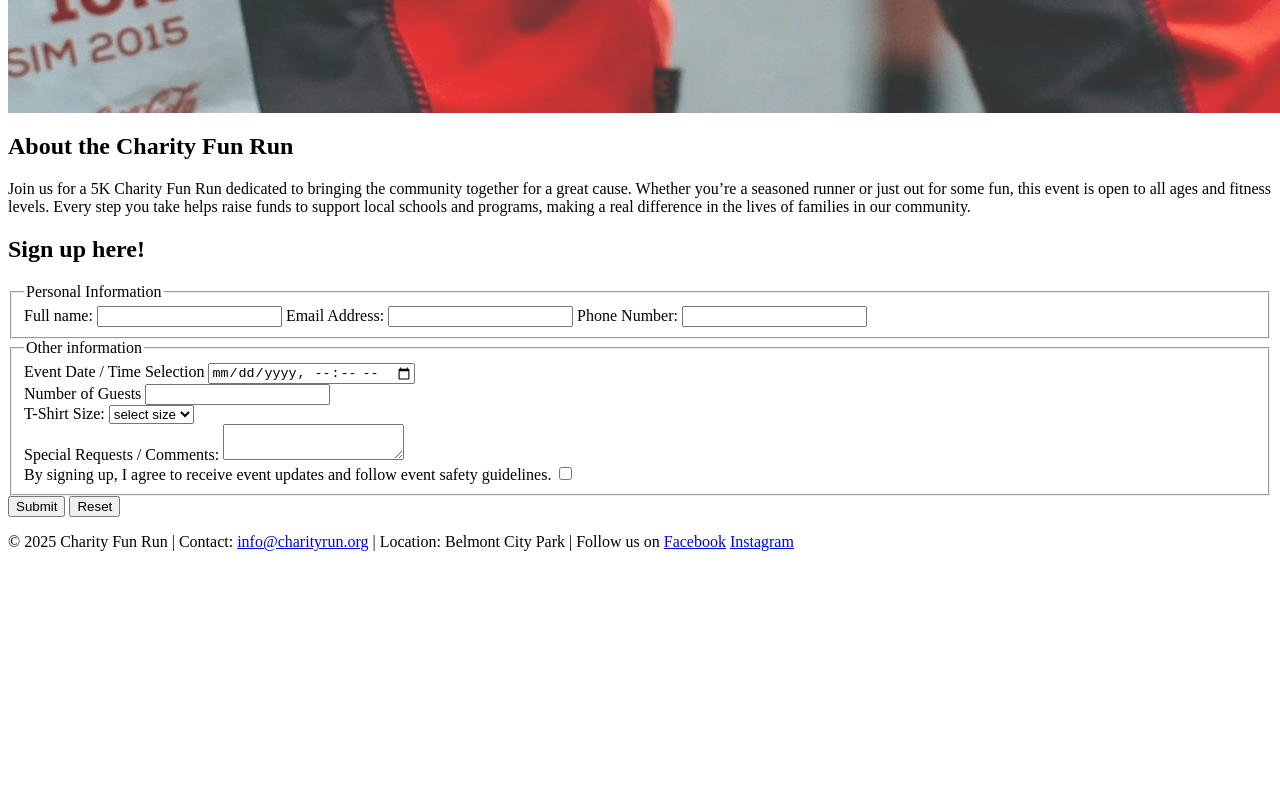
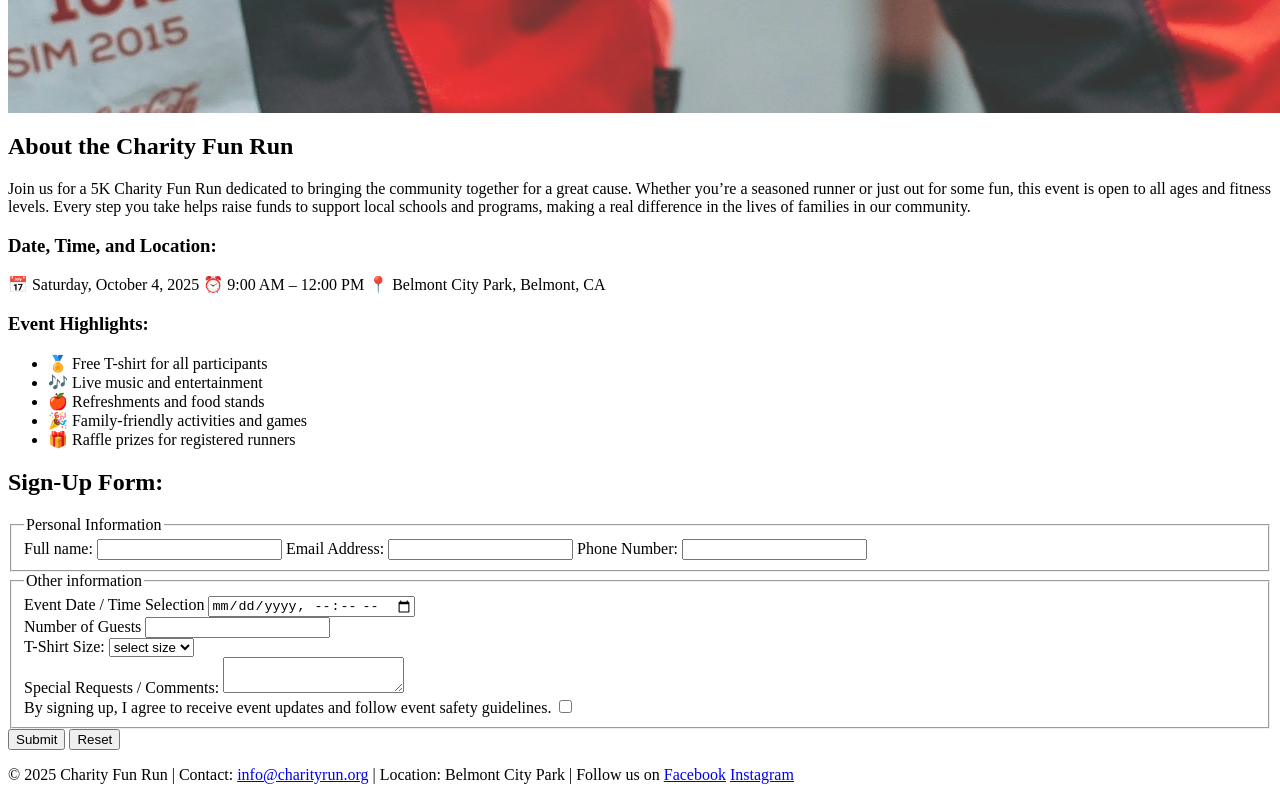
Before and after one commit to ediajiatas-gif/Event-Signup-Page-Project, a plain HTML site: page index.html in a window 1280 px wide. Shown: the part 695-1495 px from the top of the page. Before the commit the page ends 1262 px from the top, so only its background shows below. Drawn offline with Linux system fonts and the light colour scheme.

Commit message:
updated Event Information Section

```diff
--- a/index.html
+++ b/index.html
@@ -4,7 +4,7 @@
     <meta charset="UTF-8" />
     <meta name="viewport" content="width=device-width, initial-scale=1.0" />
     <title>5k Charity Run</title>
-    <link rel="stylesheet" href="styles.css">
+    <link rel="stylesheet" href="styles.css" />
   </head>
   <body>
     <header>
@@ -20,9 +20,23 @@
         step you take helps raise funds to support local schools and programs,
         making a real difference in the lives of families in our community.
       </p>
+
+      <h3>Date, Time, and Location:</h3>
+      <p>
+        📅 Saturday, October 4, 2025 ⏰ 9:00 AM – 12:00 PM 📍 Belmont City Park,
+        Belmont, CA
+      </p>
+      <h3>Event Highlights:</h3>
+      <ul>
+        <li>🏅 Free T-shirt for all participants</li>
+        <li>🎶 Live music and entertainment</li>
+        <li>🍎 Refreshments and food stands</li>
+        <li>🎉 Family-friendly activities and games</li>
+        <li>🎁 Raffle prizes for registered runners</li>
+      </ul>
     </section>
     <main>
-      <h2>Sign up here!</h2>
+      <h2>Sign-Up Form:</h2>
       <fieldset>
         <legend>Personal Information</legend>
         <label for="full-name">Full name:</label>
@@ -42,7 +56,9 @@
           <input
             type="datetime-local"
             id="event-datetime"
-          name="event-datetime"required/>
+            name="event-datetime"
+            required
+          />
         </div>
 
         <div class="numberofguests">
@@ -69,10 +85,10 @@
         <div class="agreeterms">
           <label for="terms"
             >By signing up, I agree to receive event updates and follow event
-          safety guidelines.</label>
+            safety guidelines.</label
+          >
           <input type="checkbox" required />
         </div>
-
       </fieldset>
       <button type="submit">Submit</button>
       <button type="reset">Reset</button>
```
Lines whose indentation alone changed are shown as unchanged.
